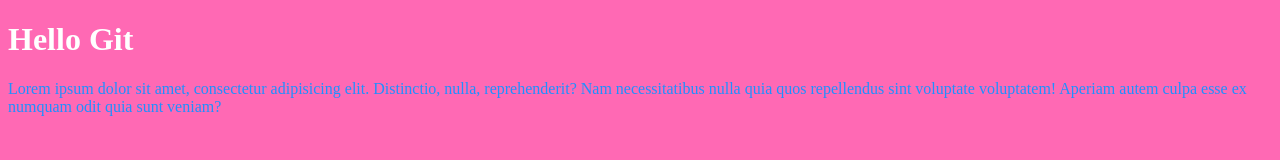
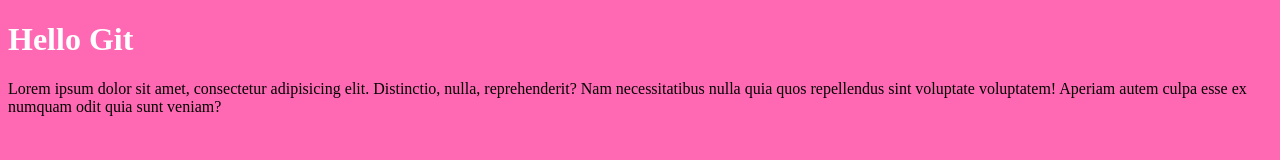
Before and after one commit to Jmac0/coltGitTut, a plain HTML site: page index.html in a window 1280 px wide. Drawn offline with Linux system fonts and the light colour scheme.

Commit message:
P Tags now BLACK

```diff
--- a/styles.css
+++ b/styles.css
@@ -7,5 +7,5 @@ h1{
 }
 
 p{
-    color: dodgerblue;
+    color: #000;
 }
```
